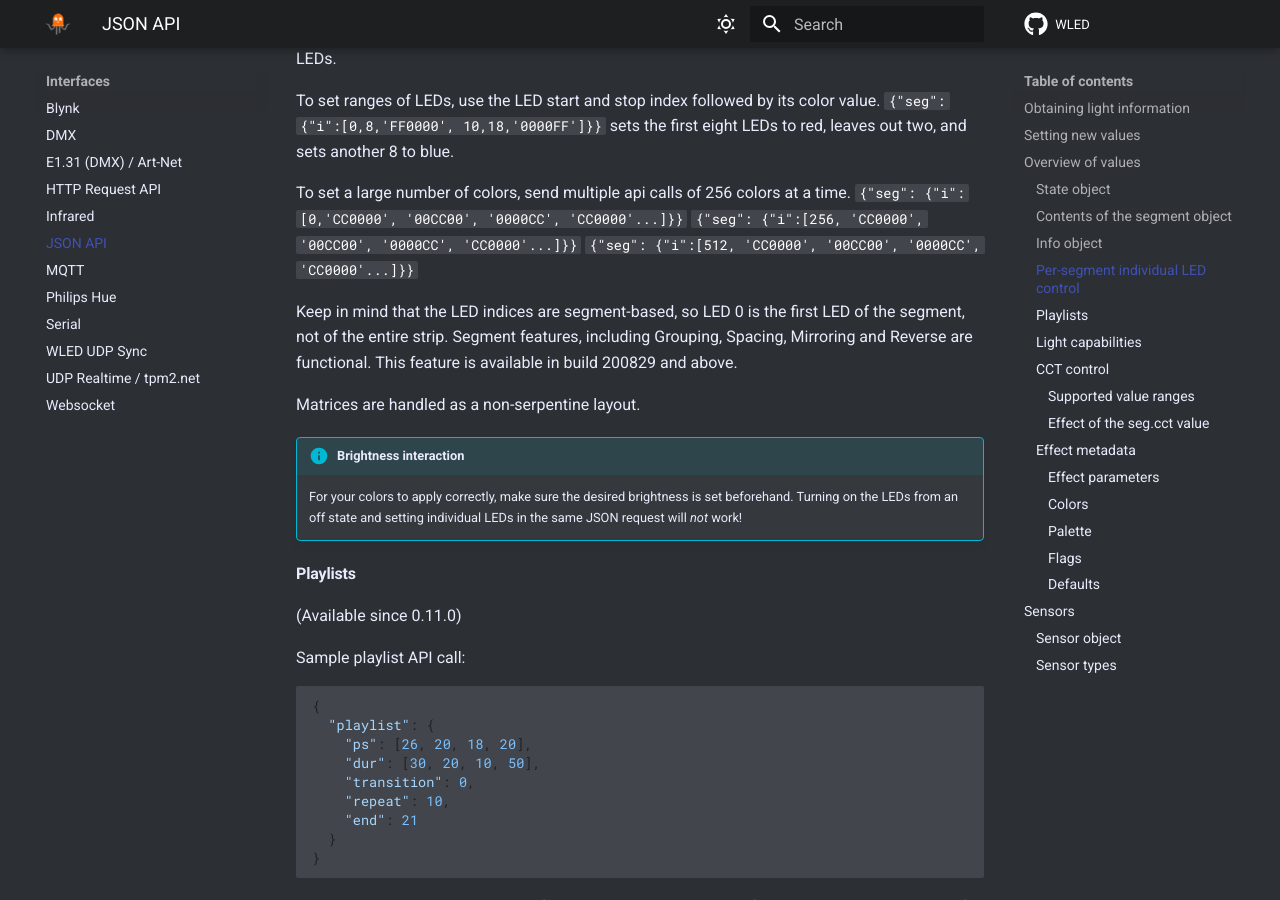
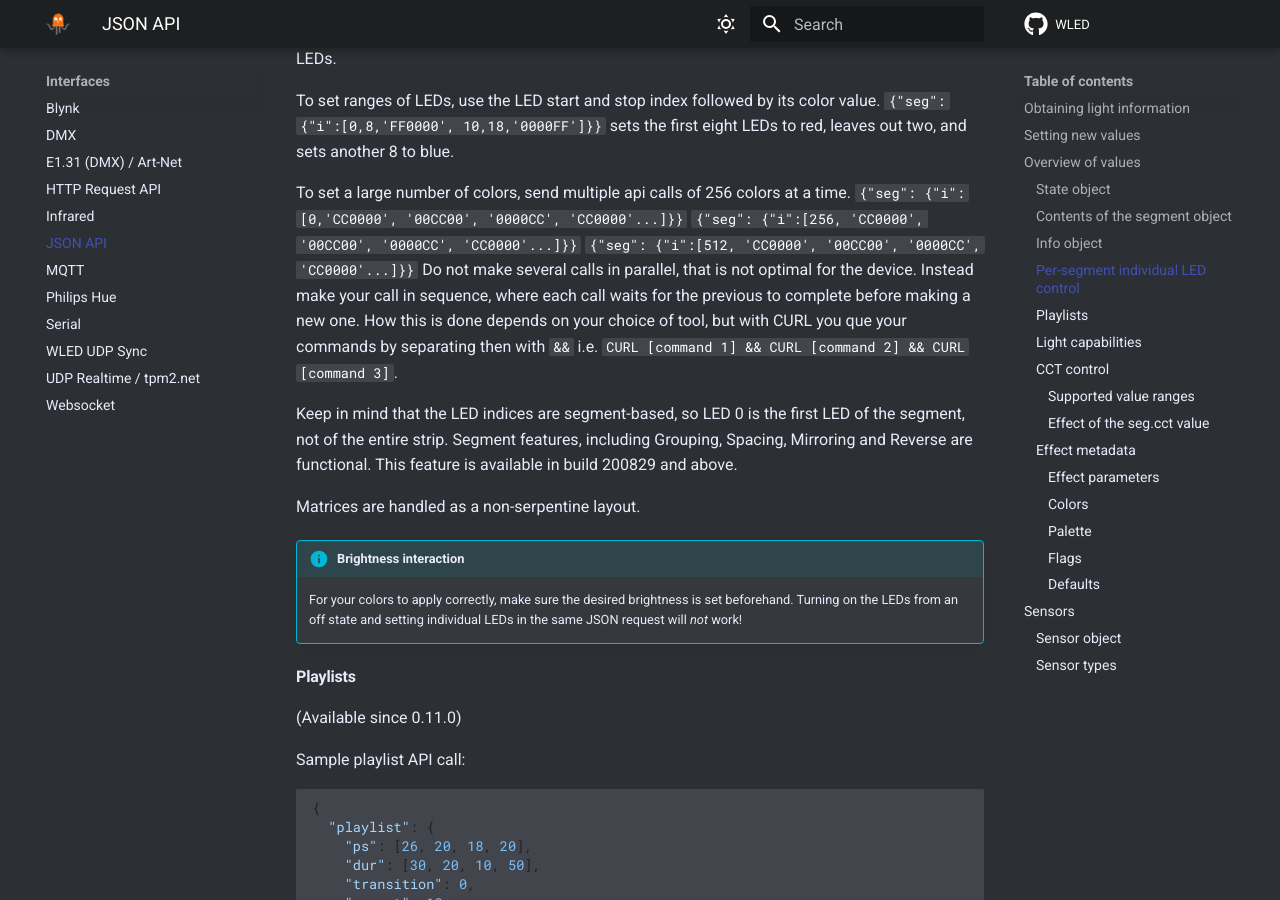
Before and after one commit to Aircoookie/WLED-Docs, an MkDocs documentation site: the page built from docs/interfaces/json-api.md, in a window 1280 px wide and 900 px high, scrolled down 9547 px. Built offline with MkDocs 1.6.1 and Material for MkDocs 9.7.7, drawn with Linux system fonts in a browser that asks for light colours; comment, search, counter and statistics services are not loaded.

Commit message:
Update json-api.md
Added some tips on multiple command calls

```diff
--- a/docs/interfaces/json-api.md
+++ b/docs/interfaces/json-api.md
@@ -259,6 +259,7 @@ To set a large number of colors, send multiple api calls of 256 colors at a time
 `{"seg": {"i":[0,'CC0000', '00CC00', '0000CC', 'CC0000'...]}}`
 `{"seg": {"i":[256, 'CC0000', '00CC00', '0000CC', 'CC0000'...]}}`
 `{"seg": {"i":[512, 'CC0000', '00CC00', '0000CC', 'CC0000'...]}}`
+Do not make several calls in parallel, that is not optimal for the device. Instead make your call in sequence, where each call waits for the previous to complete before making a new one. How this is done depends on your choice of tool, but with CURL you que your commands by separating then with ` && ` i.e. `CURL [command 1] && CURL [command 2] && CURL [command 3]`.
 
 Keep in mind that the LED indices are segment-based, so LED 0 is the first LED of the segment, not of the entire strip.
 Segment features, including Grouping, Spacing, Mirroring and Reverse are functional.
```
